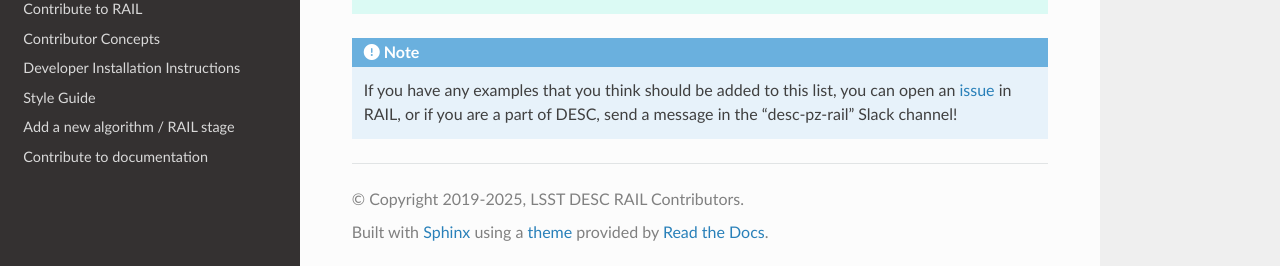
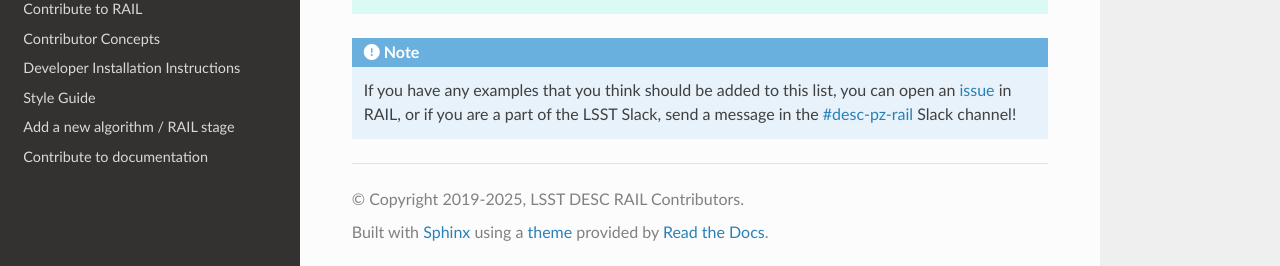
Before and after one commit to LSSTDESC/rail, a Sphinx documentation site: the page built from docs/source/user_guide/interactive_usage.rst, in a window 1280 px wide and 900 px high, scrolled down 5246 px. Shown: the part 631-897 px from the top of the window. Built offline with Sphinx 7.4.7 and the Read the Docs theme 3.1.0, drawn with Linux system fonts in a browser that asks for light colours; nearby versions of some CDN libraries; pages that are not in the unit, such as notebooks, are missing from menus; the version number could not be read and is left out.

Commit message:
misc formatting updates

```diff
--- a/docs/source/rail_stages/creation.rst
+++ b/docs/source/rail_stages/creation.rst
@@ -273,8 +273,8 @@ it. The probability that a redshift :math:`z` galaxy is kept is:
 where :math:`z_\mathrm{th}` is the threshold redshift.
 
 The other degrader is ``LineConfusion``, which simulates redshift errors due to the
-confusion of emission lines. For example, if the OII line at :math:`3727 \mathring{\mathrm{A}}` was
-misidentified as the OIII line at :math:`5007 \mathring{\mathrm{A}}`, the assigned spectroscopic redshift
+confusion of emission lines. For example, if the OII line at :math:`3727~\mathring{\mathrm{A}}` was
+misidentified as the OIII line at :math:`5007~\mathring{\mathrm{A}}`, the assigned spectroscopic redshift
 would be greater than the true redshift (Newman et al. 2013). The inputs of this
 degrader are a `true` and `wrong` redshift, and an error rate. The degrader then
 randomly simulates line confusion, ignoring galaxies for which the misidentification
--- a/docs/source/user_guide/interactive_usage.rst
+++ b/docs/source/user_guide/interactive_usage.rst
@@ -284,4 +284,5 @@ Ensemble(the_class=hist,shape=(2, 50))
 .. note::
 
     If you have any examples that you think should be added to this list, you can open an `issue <https://github.com/LSSTDESC/rail/issues/new/choose>`_
-    in RAIL, or if you are a part of DESC, send a message in the "desc-pz-rail" Slack channel!
+    in RAIL, or if you are a part of the LSST Slack, send a message in the `\#desc-pz-rail
+    <https://lsstc.slack.com/archives/CQGKM0WKD>`_ Slack channel!
```
Also changed, not shown: 1 other file.
